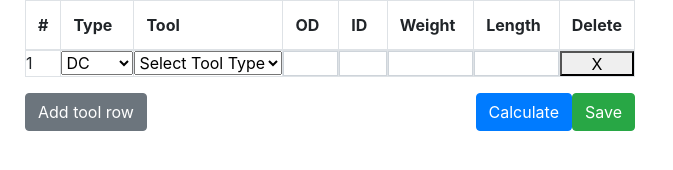
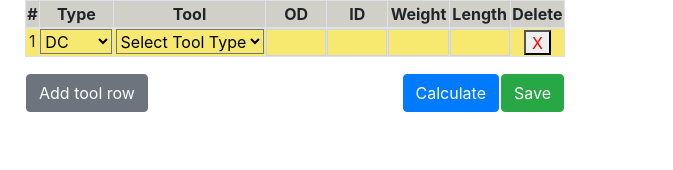
Before and after one commit to robhami/data_entry_table, a plain HTML site: page index.html in a window 1280 px wide. Shown: the whole page, without its empty margins (0-673 px from the left). Drawn offline with nearby package versions, Linux system fonts and the light colour scheme.

Commit message:
ok formatting

```diff
--- a/index.html
+++ b/index.html
@@ -7,7 +7,7 @@
 </head>
 <body>
 <div class="container">
-	<div class="table">
+	<div class="table-responsive">
 		<table class="table table-bordered table-condensed" id="BHAentry"
 
 		cellpadding="0" cellspacing="0"
@@ -42,7 +42,7 @@
 		    			<option value="Sub_XO">DC</option>
 		    	</select>
 		    </td>
-		    <td class="select" contenteditable='true'>
+		    <td class="select2" contenteditable='true'>
 				<select>
 		    			<option value="pend">Select Tool Type</option>
 		    	</select>
@@ -53,8 +53,10 @@
 			<td class="numEnt" contenteditable='true'><input class="form-control" type="number" name="ID"/></td>
 			<td class="numEnt" contenteditable='true'><input class="form-control" type="number" name="ID"/></td>
 			<td>
-		   		<button type="button" onClick="myDeleteFunction(this)" id="delButt">X</button>
-		   </td>
+
+		   		<button type="button" onClick="myDeleteFunction(this)" id="delButt"><a id="buttText">X</a></button>
+
+		   	</td>
 		  </tr>
 
 		 </tbody>
--- a/styles.css
+++ b/styles.css
@@ -1,6 +1,7 @@
 
 .container {
-	width:50%;
+	max-width: 570px;
+	min-width:400px;
 }
 
 
@@ -13,29 +14,73 @@ input {
 	border-radius: 0 !important;
 	line-height: 1 !important;
 	min-height: 25px;
+	/*border-color: blue !important;*/
+	background-color: #f7e96f !important;
 }
 
 
 td {
 	margin: 0 !important;
 	padding: 0 !important;
-	min-height: 25px;
+	height: 25px;
+	/*border-color: black !important;*/
 }
 
 #delButt {
-	display: block !important;
-	padding: 0 !important;
-	margin: 0 !important;
-	width: 100% !important;
+	display: inline-block !important;
+	padding: 2px !important;
+	margin: 1 auto !important;
+	width: 50% !important;
 	border-radius: 0 !important;
 	line-height: 1 !important;
 	min-height: 25px;
+	text-color: red;
+
 }
 
 .table {
-	min-width: 570px;
+	max-width: 570px;
+	min-width: 450px;
+	border-collapse: collapse;
+	border-color: black !important;
 }
 
 .container {
 	margin-left: 10px;
+	margin-right: 10px;
+
 }
+
+th, td, input {
+	text-align: center;
+	padding: 1px;
+	/*border-color: black !important;*/
+}
+
+th {
+	padding: 1px !important;
+	background-color: #d1d0c8;
+}
+
+.numEnt {
+	max-width: 60px;
+	min-width: 50px;
+}
+
+#buttText {
+	color: red;
+}
+
+button {
+	margin: 1px;
+}
+
+select {
+	background-color: #f7e96f !important;
+	min-height: 25px !important;
+}
+
+tr {
+	background-color: #f7e96f !important;
+
+}
```
